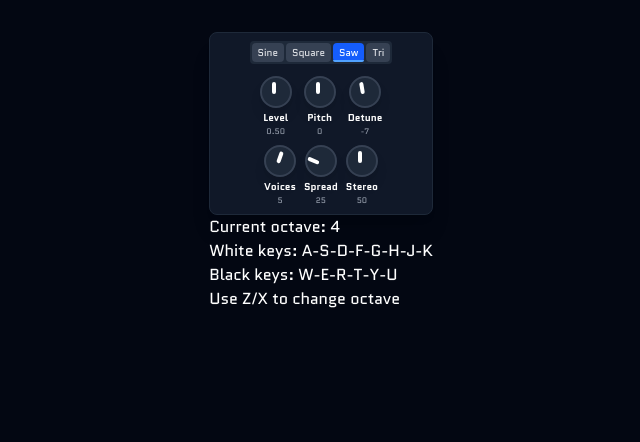
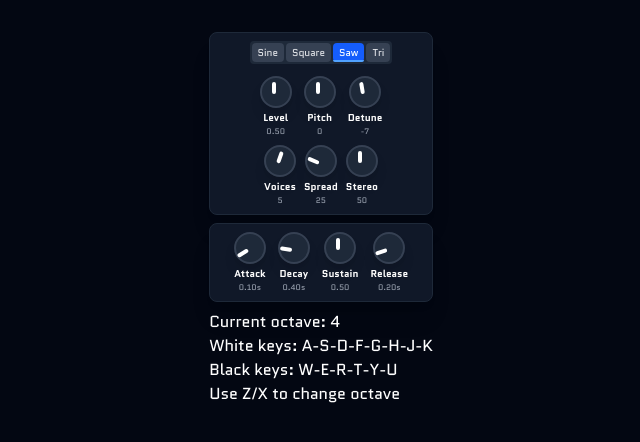
Before and after one commit to nexo-tech/use-synth, a Next.js app in the folder packages/example-app/: page /v3 in a window 1280 px wide. Shown: the top 442 px of the page, without its empty margins (319-959 px from the left). Built offline with nearby package versions, Linux system fonts and the light colour scheme.

Commit message:
bring back envelope

```diff
--- a/packages/example-app/app/v3/adsr.ts
+++ b/packages/example-app/app/v3/adsr.ts
@@ -72,8 +72,12 @@ class NoteADSR {
 }
 
 export class SynthADSR implements SynthNode {
-  config: ADSRConfig;
+  private config: ADSRConfig;
   private noteADSRs: Map<number, NoteADSR> = new Map();
+
+  getConfig(): ADSRConfig {
+    return this.config;
+  }
 
   constructor(
     public readonly id: string,
--- a/packages/example-app/app/v3/engine.ts
+++ b/packages/example-app/app/v3/engine.ts
@@ -424,4 +424,10 @@ export class SynthEngine {
       (node): node is SynthOscillator => node instanceof SynthOscillator
     );
   }
+
+  getEnvelopes(): SynthADSR[] {
+    return Array.from(this.nodes.values()).filter(
+      (node): node is SynthADSR => node instanceof SynthADSR
+    );
+  }
 }
--- a/packages/example-app/app/v3/page.tsx
+++ b/packages/example-app/app/v3/page.tsx
@@ -1,6 +1,8 @@
 "use client";
 
+import { Envelope } from "../components/Envelope";
 import Osc from "../components/Osc";
+import { EnvelopeConfig } from "../page";
 import { ParameterChangeEvent } from "./base";
 import { useEngine } from "./hooks/use-engine";
 import { useKeyboardNotes } from "./hooks/use-keyboard-notes";
@@ -12,10 +14,13 @@ export default function OscillatorPage() {
   const oscillators = engine.current
     ?.getOscillators()
     .map((x) => [x.id, x.getConfig()] as const);
+  const envelopes = engine.current
+    ?.getEnvelopes()
+    .map((x) => [x.id, x.getConfig()] as const);
 
   return (
     <main className="flex min-h-screen flex-col items-center p-8 bg-gray-950 text-white">
-      <div>
+      <div className="flex flex-col gap-2">
         {oscillators?.map((x) => (
           <div key={x[0]}>
             <Osc
@@ -31,6 +36,23 @@ export default function OscillatorPage() {
             />
           </div>
         ))}
+
+        {envelopes?.map((x) => (
+          <div key={x[0]}>
+            <Envelope
+              config={x[1]}
+              onConfigChange={function (c: Partial<EnvelopeConfig>): void {
+                for (let k in c) {
+                  const v = (c as Record<string, any>)[k];
+                  engine.current?.sendEvent(
+                    new ParameterChangeEvent<any>(x[0], k, v)
+                  );
+                }
+              }}
+            />
+          </div>
+        ))}
+
         <div className="mb-4">
           <p>Current octave: {octave}</p>
           <p>White keys: A-S-D-F-G-H-J-K</p>
```
